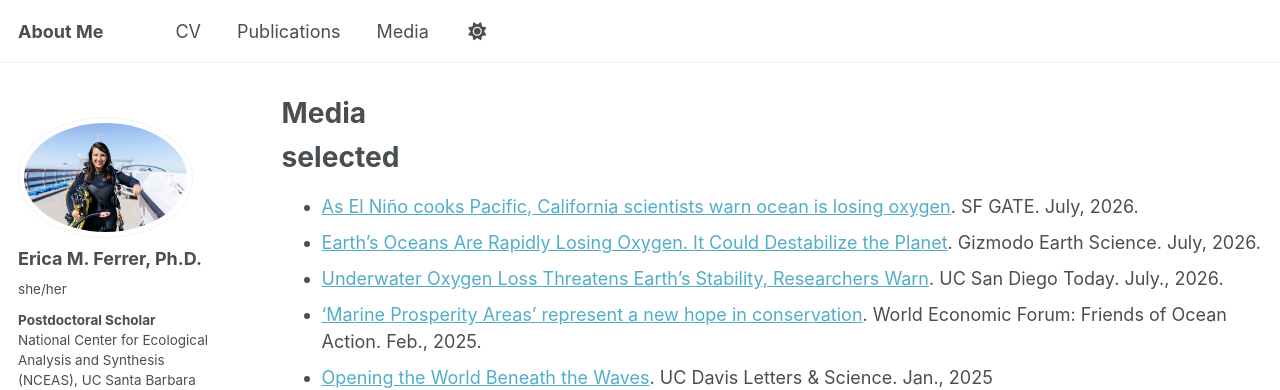
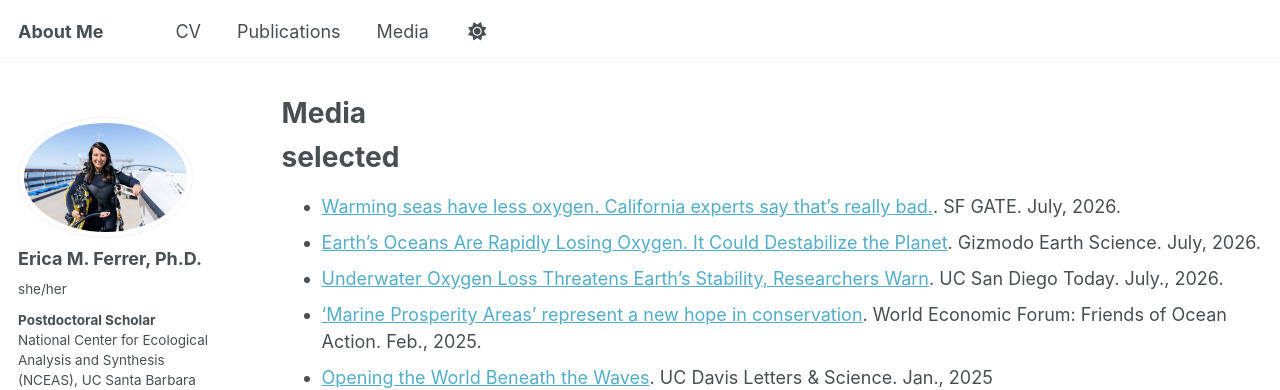
Before and after one commit to emferrer/emferrer.github.io, a Jekyll site: the page built from _pages/media.md, in a window 1280 px wide and 1321 px high. Shown: the top 390 px of the window. Built offline with Jekyll 4.4.1, drawn with Linux system fonts in a browser that asks for light colours; some web fonts are replaced; a script that is not in the unit is left out.

Commit message:
Update media.md

```diff
--- a/_pages/media.md
+++ b/_pages/media.md
@@ -9,7 +9,7 @@ author_profile: true
 
 selected
 ======
-* [As El Niño cooks Pacific, California scientists warn ocean is losing oxygen](https://www.sfgate.com/science/article/el-nino-ocean-oxygen-22359557.php). SF GATE. July, 2026.
+* [Warming seas have less oxygen. California experts say that's really bad.](https://www.sfgate.com/science/article/el-nino-ocean-oxygen-22359557.php). SF GATE. July, 2026.
 * [Earth’s Oceans Are Rapidly Losing Oxygen. It Could Destabilize the Planet](https://gizmodo.com/earths-oceans-are-rapidly-losing-oxygen-it-could-destabilize-the-planet-2000787781). Gizmodo Earth Science. July, 2026.
 * [Underwater Oxygen Loss Threatens Earth’s Stability, Researchers Warn](https://today.ucsd.edu/story/underwater-oxygen-loss-threatens-earths-stability-researchers-warn). UC San Diego Today. July., 2026.
 * [‘Marine Prosperity Areas’ represent a new hope in conservation](https://www.weforum.org/friends-of-ocean-action/marine-prosperity-areas-represent-a-new-hope-in-conservation/). World Economic Forum: Friends of Ocean Action. Feb., 2025.
```
